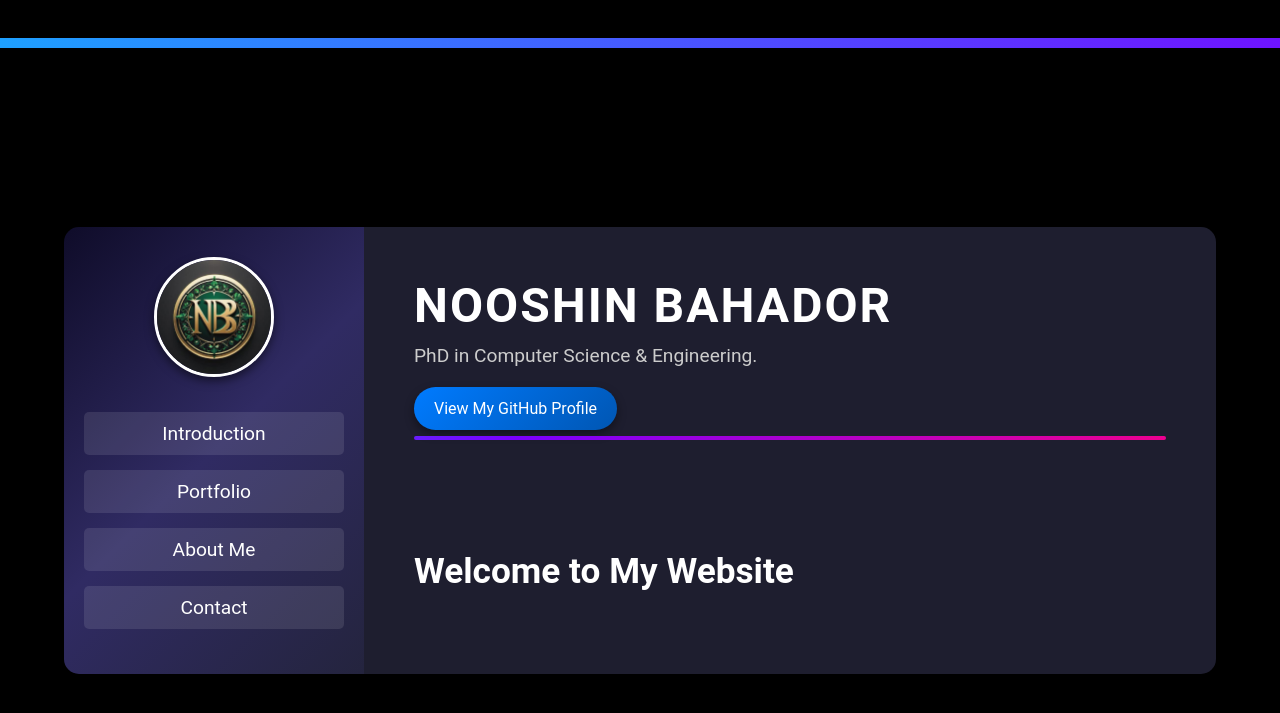
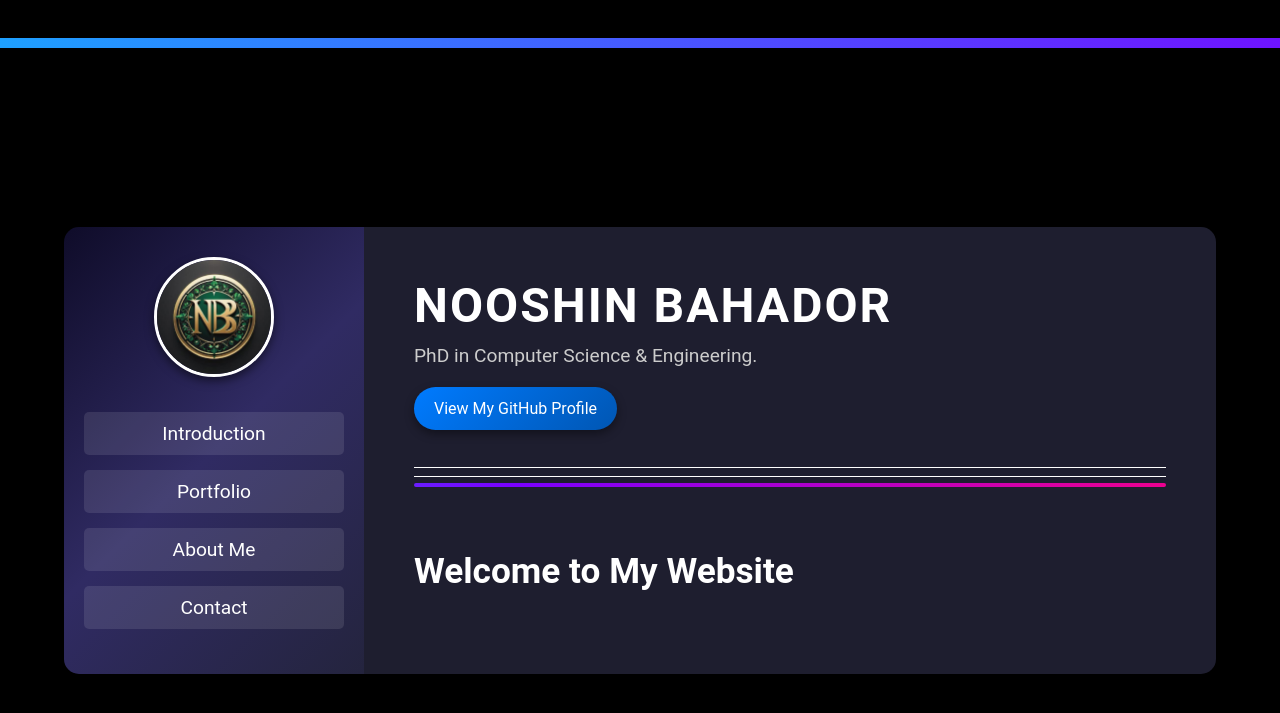
Before and after one commit to nbahador/nbahador.github.io, a Jekyll site: the page built from index.md, in a window 1280 px wide. Shown: the top 713 px of the page. Built offline with Jekyll 4.4.1, drawn with Linux system fonts in a browser that asks for light colours.

Commit message:
Update default.html

```diff
--- a/_layouts/default.html
+++ b/_layouts/default.html
@@ -202,6 +202,23 @@
       }
     }
 
+    /* Additional Styling for lines below the GitHub link */
+    .github-link {
+      margin-bottom: 1cm; /* Adds 1cm space below the GitHub button */
+    }
+
+    .line-container {
+      display: flex;
+      flex-direction: column;
+      gap: 0.2cm; /* Sets the distance between the two lines */
+    }
+
+    .line {
+      width: 100%;
+      height: 1px;
+      background-color: #fff; /* White lines */
+    }
+
   </style>
   {% include head-custom.html %}
 </head>
@@ -225,8 +242,15 @@
         <div class="underline"></div>
         <p>{{ site.description | default: site.github.project_tagline }}</p>
         {% if site.github.is_user_page %}
-          <a href="{{ site.github.owner_url }}" class="btn">View My GitHub Profile</a>
+          <div class="github-link">
+            <a href="{{ site.github.owner_url }}" class="btn">View My GitHub Profile</a>
+          </div>
         {% endif %}
+        <!-- Lines below GitHub Profile button -->
+        <div class="line-container">
+          <div class="line"></div>
+          <div class="line"></div>
+        </div>
       </header>
       <section class="main-content">
         <h2>Welcome to My Website</h2>
```
